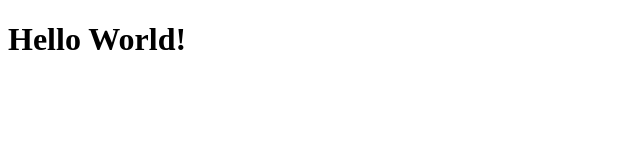
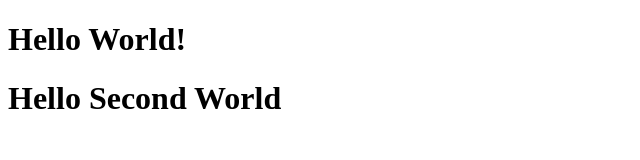
Before and after one commit to AnushavanP/AugistFirst, a plain HTML site: page index.html in a window 1280 px wide. Shown: the whole page, without its empty margins (0-640 px from the left). Drawn offline with Linux system fonts and the light colour scheme.

Commit message:
index.html mod

```diff
--- a/index.html
+++ b/index.html
@@ -9,6 +9,7 @@
 <body>
 
         <h1>Hello World!</h1>
+        <h1>Hello Second World</h1>
 
     <script src="script.js">  </script>
 </body>
```
